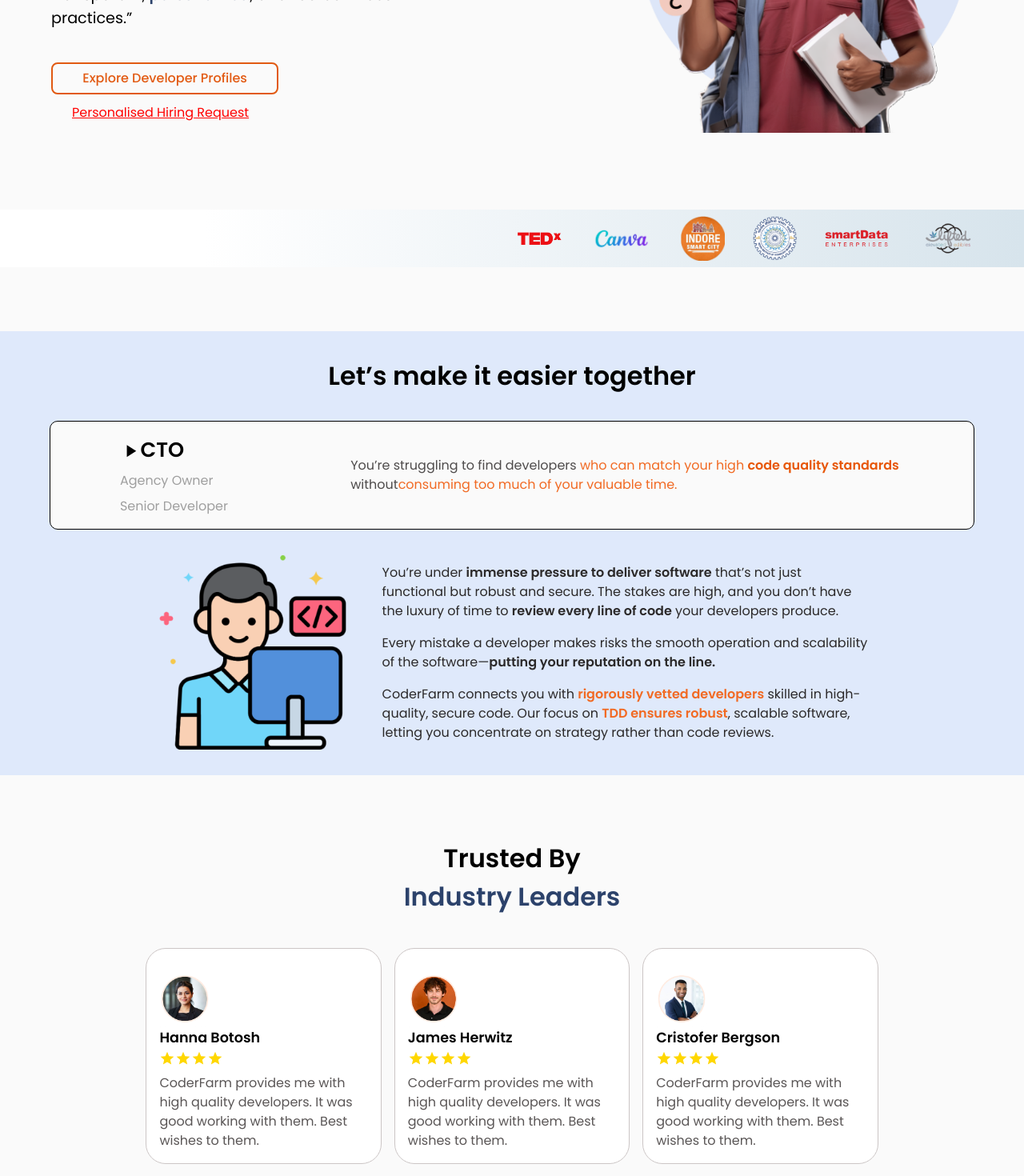
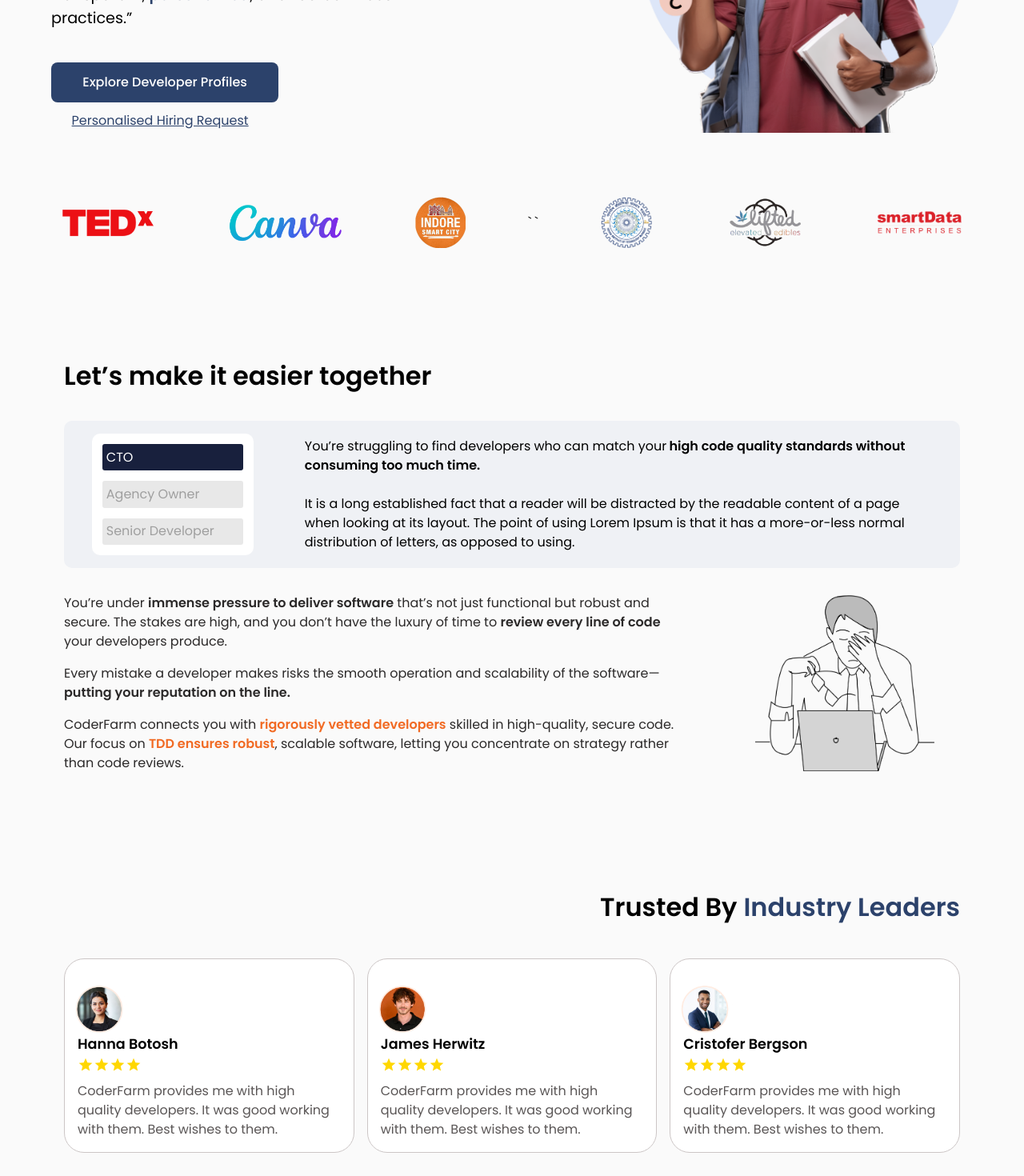
Before and after one commit to Jomeku9211/CF-Portal, a React (Vite) app: page / in a window 1280 px wide. Shown: the part 380-1850 px from the top of the page at 80% size. Built offline with nearby package versions, Linux system fonts and the light colour scheme.

Commit message:
refactor css

```diff
--- a/src/components/LandingPage/DeveloperTrial.tsx
+++ b/src/components/LandingPage/DeveloperTrial.tsx
@@ -1,11 +1,5 @@
 import "../../styles/LandingPage/DeveloperTrial.css";
 import Profile from "../../assets/LandingPage/profile.png";
-import tedx from "./../../assets/LandingPage/Auto Slider Images/tedx.png";
-import IIT from "./../../assets/LandingPage/Auto Slider Images/IITR.png";
-import LyftedEdible from "./../../assets/LandingPage/Auto Slider Images/LyftedEdible.png";
-import smartdata from "./../../assets/LandingPage/Auto Slider Images/Smartdata.png";
-import indore from "./../../assets/LandingPage/Auto Slider Images/indorecity.png";
-import canvas from "../../assets/LandingPage/canvass.png";
 
 const DeveloperTrial = () => {
   return (
@@ -30,16 +24,6 @@ const DeveloperTrial = () => {
           <img src={Profile} alt="" />
         </div>
       </div>
-      <div className="Clients_Container">
-        <div className="Clients_Container_img">
-          <img src={tedx} />
-          <img src={canvas} className="canvaImg" />
-          <img src={indore} />
-          <img src={IIT} />
-          <img src={smartdata} className="canvaImg" />
-          <img src={LyftedEdible} className="canvaImg" />
-        </div>
-      </div>
     </div>
   );
 };
--- a/src/components/LandingPage/RoleInfoCard.tsx
+++ b/src/components/LandingPage/RoleInfoCard.tsx
@@ -1,6 +1,5 @@
 import "../../styles/LandingPage/RoleInfo.css";
 import Developer from "../../assets/LandingPage/developer.png";
-import PlayArrowIcon from "@mui/icons-material/PlayArrow";
 
 const RoleInfoCard = () => {
   return (
@@ -8,26 +7,26 @@ const RoleInfoCard = () => {
       <p className="Heading">Let’s make it easier together</p>
       <div className="Role_Div">
         <div className="role">
-          <p>
-            <span>
-              <PlayArrowIcon />
-            </span>
-            CTO
-          </p>
+          <p>CTO</p>
           <p>Agency Owner</p>
           <p>Senior Developer</p>
         </div>
-        <p className="Role_Text">
-          You’re struggling to find developers{" "}
-          <span>
-            who can match your high <span>code quality standards</span>
-          </span>{" "}
-          without
-          <span>consuming too much of your valuable time.</span>
-        </p>
+        <div className="Role_Text">
+          <p>
+            You’re struggling to find developers who can match your
+            <span>
+              high code quality standards without consuming too much time.
+            </span>
+          </p>
+          <p>
+            It is a long established fact that a reader will be distracted by
+            the readable content of a page when looking at its layout. The point
+            of using Lorem Ipsum is that it has a more-or-less normal
+            distribution of letters, as opposed to using.
+          </p>
+        </div>
       </div>
       <div className="Developer_Div">
-        <img src={Developer} className="" />
         <div className="Developer_Div_Text">
           <p>
             You’re under <span>immense pressure to deliver software</span>{" "}
@@ -48,6 +47,7 @@ const RoleInfoCard = () => {
             reviews.
           </p>
         </div>
+        <img src={Developer} className="" />
       </div>
     </div>
   );
--- a/src/components/LandingPage/TrustedClients.tsx
+++ b/src/components/LandingPage/TrustedClients.tsx
@@ -8,10 +8,6 @@ import "../../styles/LandingPage/TrustedClients.css";
 function TrustedClients() {
   return (
     <div data-testid="AutoSliderimagesID" className="main_container">
-      <div className="Head">
-        <h1>Clients Who</h1>
-        <p>Trust Us</p>
-      </div>
       <div className="Cleints_Logo">
         <img src={tedx} alt="slider_image" />
         <img src={canvas} alt="slider_image" />
--- a/src/styles/LandingPage/ContactUs.css
+++ b/src/styles/LandingPage/ContactUs.css
@@ -81,7 +81,6 @@
 
 button {
   margin-top: 5%;
-  border: 2px solid #E15A12;
   width: 45%;
   height: 25%;
   border-radius: 0.5rem;
--- a/src/styles/LandingPage/DeveloperTrial.css
+++ b/src/styles/LandingPage/DeveloperTrial.css
@@ -40,18 +40,13 @@
 }
 
  .Main_Content :nth-child(4){
-  color: red;
+  color: #2C426B;
   text-decoration: underline;
   margin-top: -1.3rem;
   cursor: pointer;
   margin-left: 1.6rem;
-  transition: transform 0.3s ease-in-out;
-  transform: perspective(500px) translateZ(0);
 }
 
- .Main_Content :nth-child(4):hover{
-  transform: perspective(500px) translateZ(20px) scale(1.1);
-}
 
  .Main_Content :nth-child(3){
   width: 60%;
--- a/src/styles/LandingPage/Role.css
+++ b/src/styles/LandingPage/Role.css
@@ -79,53 +79,17 @@
     justify-content: center;
 }
 
-/* .Role_btn button{
-    background-color: #ffa60059;
-    color: #E25A12;
-    color: black;
+.Role_btn button{
+    background-color: #2C426B;
+    color: white;
     padding-left: 20px;
     padding-right: 20px;
     width: 30rem;
     height:50px;
     font-size: 1rem;
     margin-top: 2.5rem;
-  } */
+  }
 
   .Role_btn span{
     margin-left: 1rem;
   }
-
-  /* .Role_btn button:hover {
-    background-color: #E25A12;
-    color: white;
-    box-shadow: 0 0 10px rgba(0, 0, 0, 0.2);
-    transition: background-color 0.5s ease-in-out;
-  } */
-
-.Role_btn button {
-  color: #E25A12;
-  padding-left: 20px;
-  padding-right: 20px;
-  width: 30rem;
-  height:40px;
-  font-size: 1rem;
-  margin-top: 2.5rem;
-  background-image: linear-gradient(to right, #6dbae0 -10%, transparent 50%);
-  background-size: 0% 100%;
-  background-position: 0% 100%;
-  transition: background-size 0.5s ease-in-out;
-}
-
-.Role_btn button:hover {
-  background-color: #E25A12;
-  color: white;
-  background-size: 100% 100%;
-  background-position: 100% 100%;
-}
-
-.Role_btn button:active {
-  background-image: linear-gradient(to right, #9b9fa1 50%, transparent 50%);
-  background-size: 100% 100%;
-  background-position: 100% 100%;
-  box-shadow: 0 0 10px rgba(0, 0, 0, 0.2);
-}
--- a/src/styles/LandingPage/RoleInfo.css
+++ b/src/styles/LandingPage/RoleInfo.css
@@ -1,11 +1,9 @@
 .Role_Main_Div{
     display: flex;
     flex-direction: column;
-    align-items: center;
-    justify-content: start;
-    background-color: #DFE9FB;
-    margin-top: 5rem;
-    padding: 2rem;
+    align-items: start;
+    margin-top: 2rem;
+    padding: 5rem;
     gap: 2rem;
 }
 
@@ -16,51 +14,64 @@
 }
 
 .Role_Div{
-    width: 95%;
     display: flex;
     flex-direction: row;
     align-items: center;
     justify-content: center;
-    border: 1px solid black;
+    gap: 4rem;
     border-radius: 10px;
-    background-color: #FAFAFA;
     padding-top: 1rem;
     padding-bottom: 1rem;
+    background-color: #eff1f5;
 }
 
 .role{
-    width: 25%;
+    width: 18%;
     display: flex;
     flex-direction: column;
-    gap: 0.5rem;
+    gap: 0.8rem;
+    background-color: white;
+    border-radius: 10px;
+    padding: 0.8rem;
+}
+
+.role p{
+  background-color: #E8E8E8;
+  padding: 0.3rem;
+  cursor: pointer;
+  border-radius: 3px;
 }
 
 .Role_Text{
-      width: 60%;
+      width: 70%;
       color: #4e4b4b;
+      display: flex;
+      flex-direction: column;
+      gap: 1.5rem;
+}
+
+.Role_Text p{
+    color: black;
 }
 
 .Role_Text span{
-    color: #F16A23;
+    color: black;
+    font-weight: bold;
+    margin-left: 0.2rem;
 }
 
-.Role_Text span span{
-    color: #e75608;
-    font-weight: bold;
-}
 
 .role :nth-child(1){
-  color: black;
-  font-weight: bold;
-  font-size: 1.6rem;
+    background-color: #18203D;
+    color: white;
 }
 
 .Developer_Div{
     display: flex;
     flex-direction: row;
     align-items: center;
-    justify-content: center;
-    gap: 2.5rem;
+    /* justify-content: center; */
+    gap: 5rem;
 }
 
 .Developer_Div img{
@@ -68,7 +79,7 @@
 }
 
 .Developer_Div div{
-    width: 50%;
+    width: 70%;
 }
 
 .Developer_Div_Text{
--- a/src/styles/LandingPage/Testimonial.css
+++ b/src/styles/LandingPage/Testimonial.css
@@ -1,14 +1,16 @@
 .Testimonial_main_Container{
   display: flex;
   flex-direction: column;
-  align-items: center;
-  margin-top: 5rem;
+  align-items: end;
+  margin-top: -1rem;
+  padding: 5rem;
 }
 
 .Heading{
   display: flex;
-  flex-direction: column;
-  align-items: center;
+  flex-direction: row;
+  gap: 0.5rem;
+  /* align-items: end; */
 }
 
 .Heading p{
@@ -37,7 +39,6 @@
 }
 
 .Testimonial_Box {
-  width: 23%;
   border: 1.5px solid rgb(204, 198, 198);
   padding: 1rem;
   border-radius: 25px;
--- a/src/styles/LandingPage/TrustedClients.css
+++ b/src/styles/LandingPage/TrustedClients.css
@@ -1,25 +1,7 @@
 .main_container {
   margin-top: 5rem;
-  background-color: #EFF4FD;
-  padding-top: 1.5rem;
   padding-bottom: 1.5rem;
 }
-
-.Head{
-  display: flex;
-  align-items: center;
-  justify-content: center;
-  font-size: 2rem;
-  font-weight: bold;
-  gap: 0.4rem;
-}
-
-.Head p{
-  color: #2C426B;
-  font-weight: bold;
-  font-size: 2rem;
-}
-
 
 .Cleints_Logo {
   display: flex;
--- a/src/views/LandingPage/LandingPage.tsx
+++ b/src/views/LandingPage/LandingPage.tsx
@@ -15,9 +15,9 @@ const LandingPage = () => {
       style={{ backgroundColor: "#FAFAFA" }}
     >
       <DeveloperTrial />
+      <TrustedClients />
       <RoleInfoCard />
       <Testimonial />
-      <TrustedClients />
       <Role />
       <WhyUs />
       <FreeTrial />
```
Also changed, not shown: src/assets/LandingPage/developer.png.
